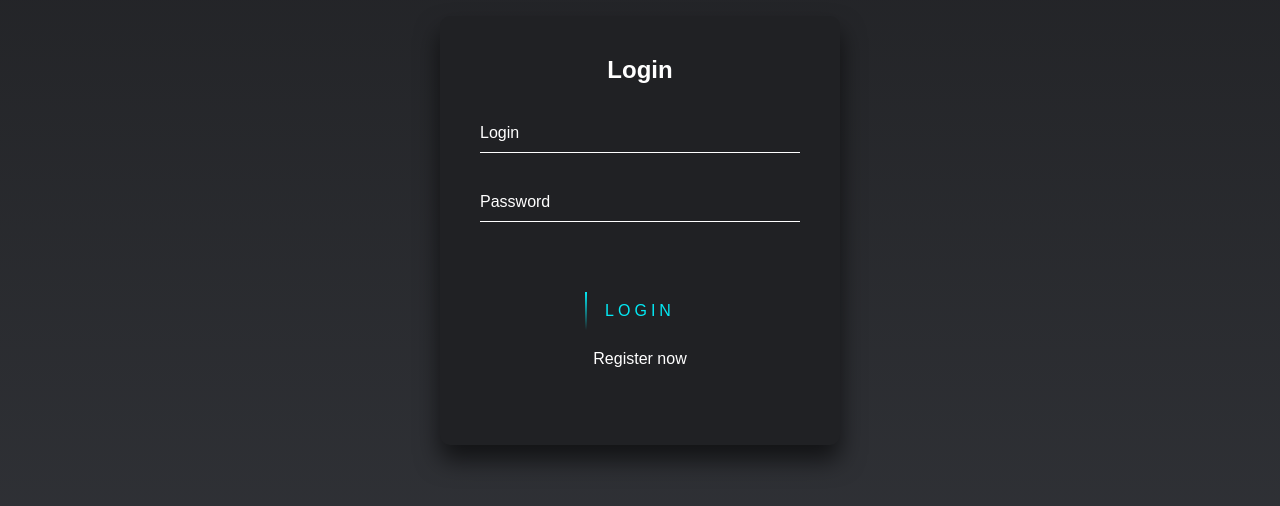
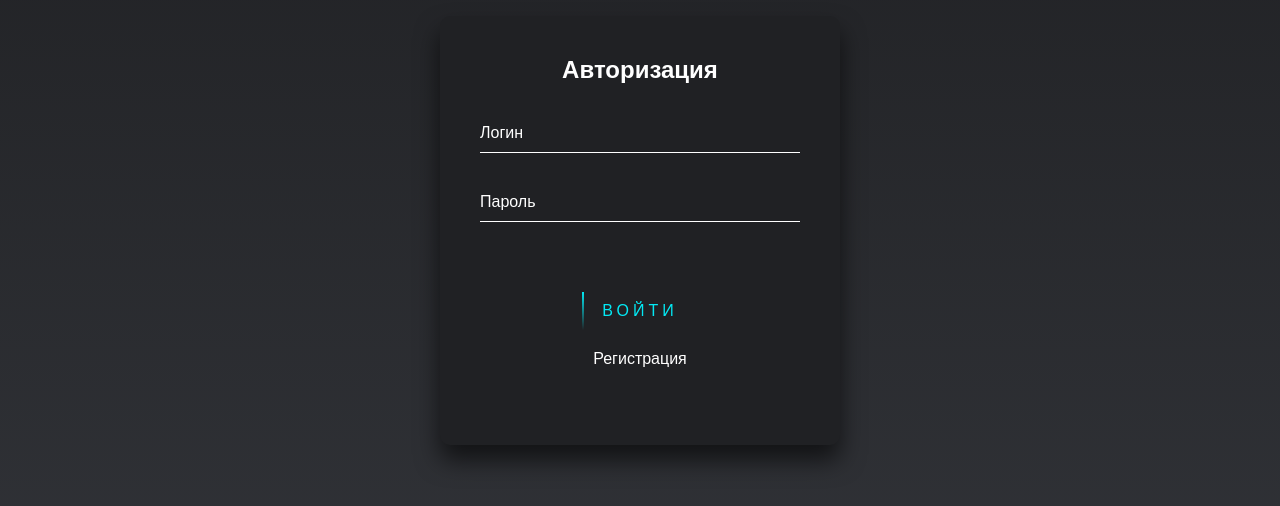
Before and after one commit to Delivery-ABOBA/autosalonFRONT, a plain HTML site: page auth/index.html in a window 1280 px wide. Shown: the part 170-676 px from the top of the page. Drawn offline with Linux system fonts and the light colour scheme.

Commit message:
Update index.html

```diff
--- a/auth/index.html
+++ b/auth/index.html
@@ -11,30 +11,26 @@
 </head>
 <body>
 <div class="login-box">
-    <h2>Login</h2>
+    <h2>Авторизация</h2>
     <form id="main_form">
         <div class="user-box">
             <input id="login" name="arg1" required>
-            <label for="login">Login</label>
+            <label for="login">Логин</label>
         </div>
         <div class="user-box">
             <input id="password" type="password" name="arg2" required>
-            <label for="password">Password</label>
+            <label for="password">Пароль</label>
         </div>
         <div class="user-box" id="confirm_div" style="display: none;">
             <input id="password_confirm" type="password" name="arg3">
-            <label for="password_confirm">Confirm password</label>
-        </div>
-        <div class="user-box" id="username_div" style="display: none;">
-            <input id="username" name="arg4">
-            <label for="username">Username</label>
+            <label for="password_confirm">Повторить пароль</label>
         </div>
         <div id="buttons_holder">
             <div style="text-align: center;" id="login_div">
                 <a onclick="login();" id="login_button">
                     <span></span>
                     <span></span>
-                    LOGIN
+                    Войти
                     <span></span>
                     <span></span>
                 </a>
@@ -43,14 +39,14 @@
                 <a onclick="register();" id="register_button">
                     <span></span>
                     <span></span>
-                    REGISTER
+                    Зарегестрироваться
                     <span></span>
                     <span></span>
                 </a>
             </div>
             <div style="text-align: center; margin-top: 20px; color: #fff;">
                 <a onclick="show_register_panel();" id="show_register" style="all: unset;">
-                    Register now
+                    Регистрация
                 </a>
             </div>
         </div>
```
